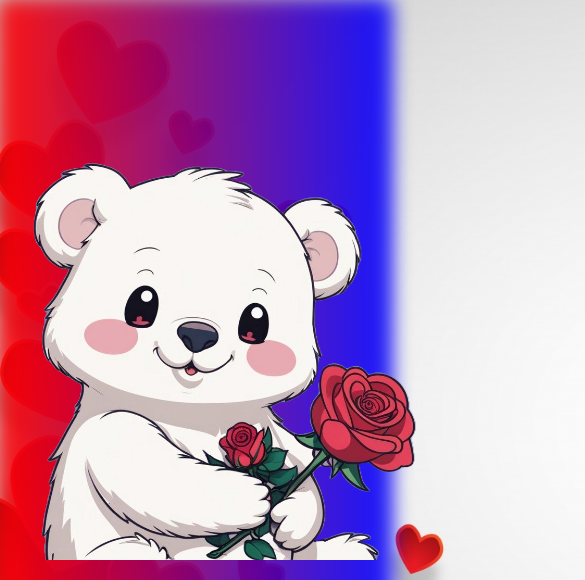
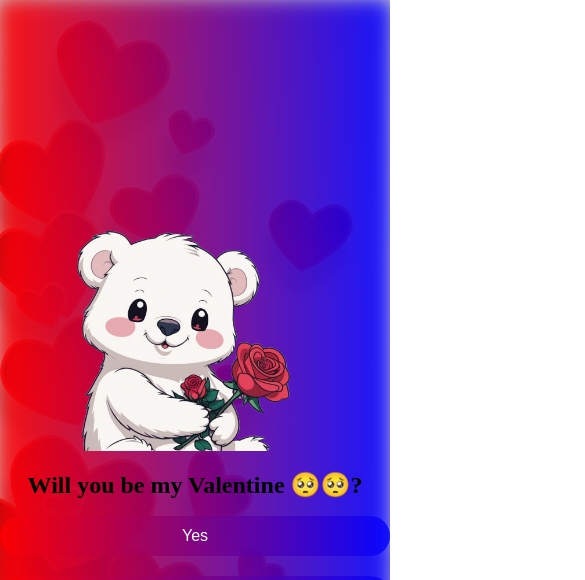
Before and after one commit to atomifx/Val, a plain HTML site: page index.html in a window 390 px wide. Shown: the top 580 px of the page, 585 px wide, since content can reach past the window. Drawn offline with Linux system fonts and the light colour scheme.

Commit message:
Add files via upload

```diff
--- a/index.html
+++ b/index.html
@@ -7,13 +7,13 @@
     <style>
         body {
             margin: 0;
-            height: 100vh;
             display: flex;
             justify-content: center;
             align-items: center;
             position: relative; /* Required for the overlay */
             background-image: url('valentines-day-background-15162385503id.jpg');
             background-size: cover;
+            min-height: 100vh; /* Ensure the body covers the viewport */
         }
 
         body::before {
@@ -30,7 +30,6 @@
 
         .container {
             text-align: center;
-            gap: 50px;
         }
 
         #yesButton, #noButton {
@@ -67,10 +66,8 @@
 
         .a{
             display: flex;
-            flex-direction: row;
-            justify-content: center;
-            align-items: center;
-            gap: 50px;
+            flex-direction: column; /* Align buttons vertically on small screens */
+            gap: 20px; /* Add spacing between buttons */
         }
 
         @keyframes fadeIn {
@@ -81,19 +78,32 @@
                 opacity: 1;
             }
         }
+
+        /* Media query for smaller screens */
+        @media only screen and (max-width: 600px) {
+            #yesButton, #noButton {
+                width: 100%; /* Make buttons full width */
+            }
+            h1 {
+                font-size: 20px; /* Adjust font size for smaller screens */
+            }
+            #hoorayGif {
+                font-size: 60px; /* Adjust font size for smaller screens */
+            }
+        }
     </style>
 </head>
 <body>
     <div class="b">
         <div class="container">
-            <img src="2d-cartoon-image-of-a-cute-white-bear-holding-a-rose-out-1.png" style="height: 400px; width: 700px; margin-left:100px;" alt="Teddy bear with rose">
-            <h1>Will you be my Valentine 🥺🥺?</h1>
+            <img src="2d-cartoon-image-of-a-cute-white-bear-holding-a-rose-out-1.png" style="max-width: 100%; height: auto;" alt="Teddy bear with rose"> <!-- Make the image responsive -->
+            <h1 style="font-size: 24px;">Will you be my Valentine 🥺🥺?</h1> <!-- Adjust font size for smaller screens -->
             <div class="a">
                 <button id="yesButton">Yes</button>
                 <button id="noButton">No</button>
             </div>
             <div id="hoorayGif">
-                <img src="estatic-white-teddy-bear-holding-roses-jumping-happy-2d-cartoon-animation-removebg-preview.png" alt="Hooray ">
+                <img src="estatic-white-teddy-bear-holding-roses-jumping-happy-2d-cartoon-animation-removebg-preview.png" alt="Hooray " style="max-width: 100%; height: auto;"> <!-- Make the image responsive -->
                 <p>Hooray 💍💐🥰!</p>
             </div>
         </div>
```
